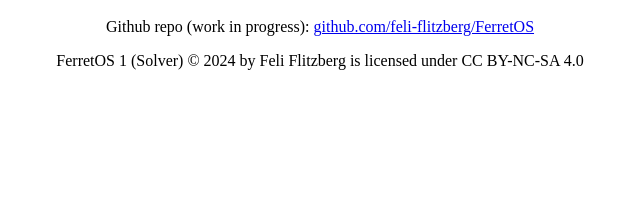
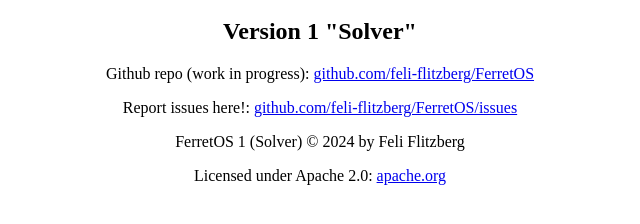
Before and after one commit to feli-flitzberg/feli-flitzberg.github.io, a plain HTML site: page ferretos.html in a window 1280 px wide. Shown: the part 48-272 px from the top of the page, without its empty margins (320-960 px from the left). Drawn offline with Linux system fonts and the light colour scheme.

Commit message:
Update ferretos.html

```diff
--- a/ferretos.html
+++ b/ferretos.html
@@ -4,7 +4,9 @@
   </head>
   <body>
     <h1 style="text-align: center">FerretOS</h1>
+    <h2 style="text-align: center">Version 1 "Solver"</h2>
     <p style="text-align: center">Github repo (work in progress): <a href=https://github.com/feli-flitzberg/FerretOS>github.com/feli-flitzberg/FerretOS</a></p>
-    <p style="text-align: center">FerretOS 1 (Solver) © 2024 by Feli Flitzberg is licensed under CC BY-NC-SA 4.0</p>
-  </body>
+    <p style="text-align: center">Report issues here!: <a href=https://github.com/feli-flitzberg/FerretOS/issues>github.com/feli-flitzberg/FerretOS/issues</a></p>
+    <p style="text-align: center">FerretOS 1 (Solver) © 2024 by Feli Flitzberg</p>
+    <p style="text-align: center">Licensed under Apache 2.0: <a href=https://www.apache.org/licenses/LICENSE-2.0>apache.org</a></p>
 </html>
```
